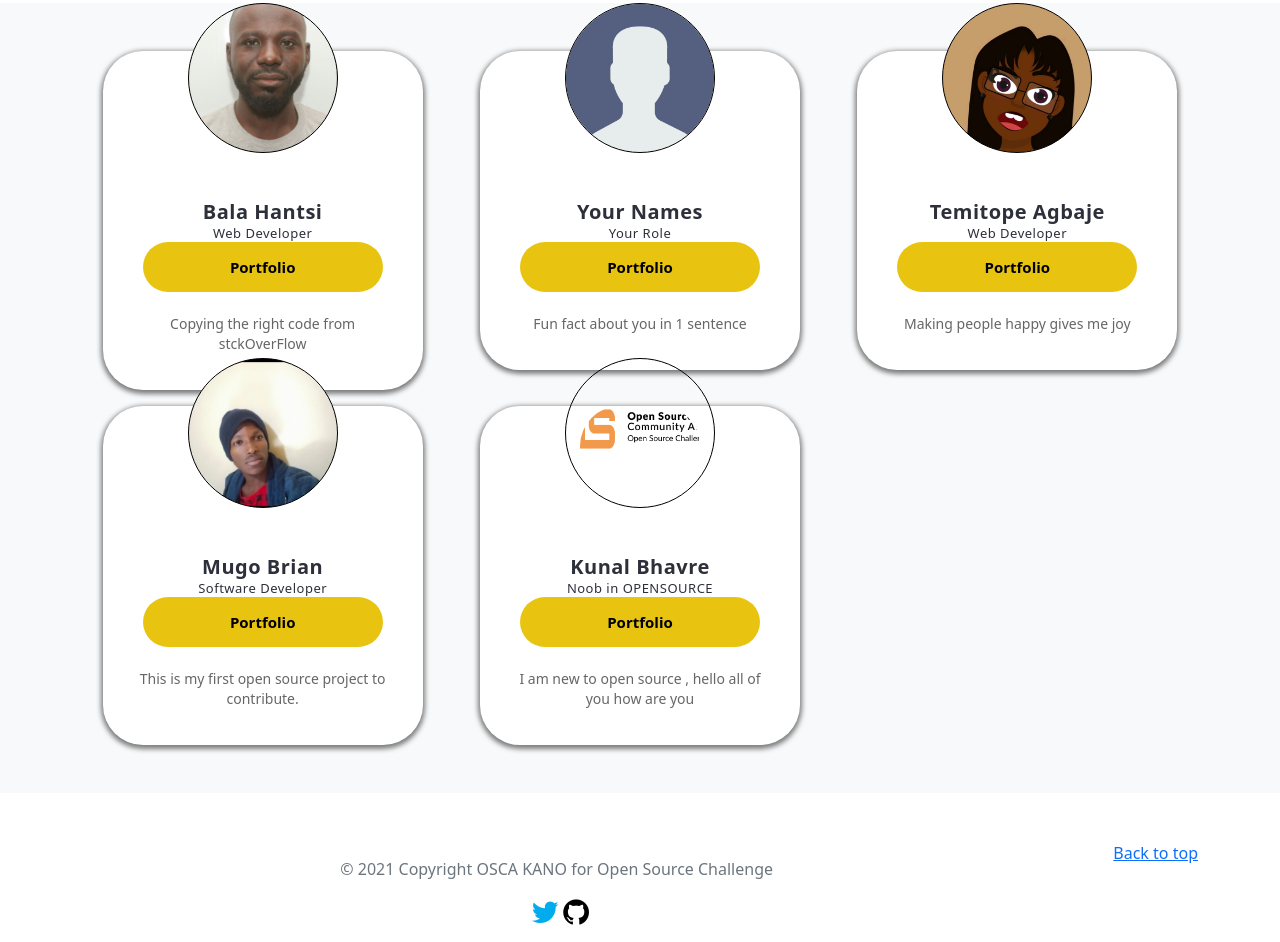
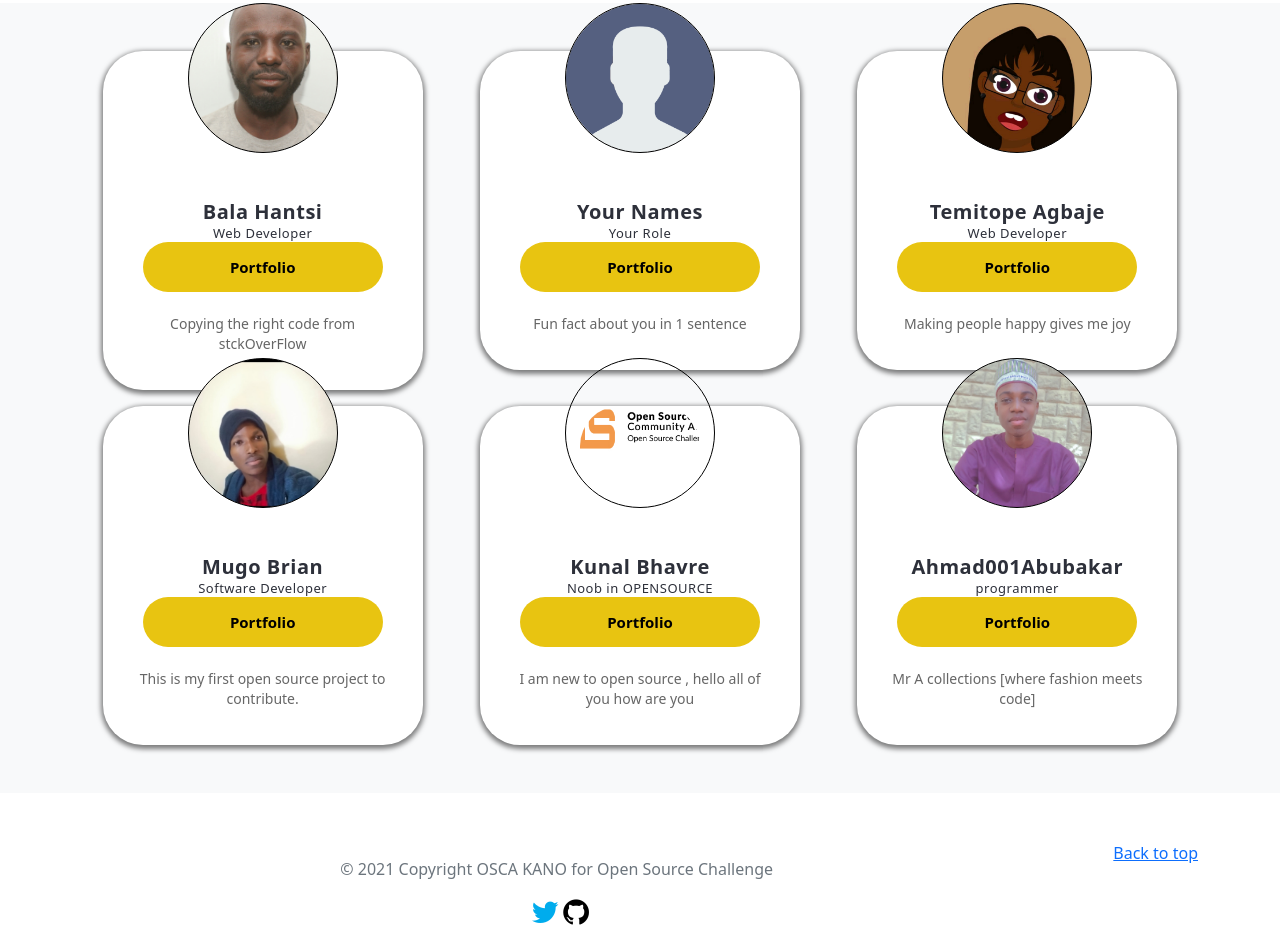
Before and after one commit to bhantsi/osca-opensource-challenge-2021, a plain HTML site: page index.html in a window 1280 px wide. Shown: the part 487-1429 px from the top of the page. Drawn offline with nearby package versions, Linux system fonts and the light colour scheme.

Commit message:
Mr A contribution

```diff
--- a/index.html
+++ b/index.html
@@ -202,7 +202,41 @@
                 </div>
 
           </div>
-          <!-- Paste your code below this line -->
+
+          <div class="col">
+            <div class="github-wrapper">
+                <div class="github-banner">
+                  <canvas
+                  width="120"
+                  height="50"
+                  style="background-image: url(./imgs/osca-banner.jpg)"
+                  ></canvas>
+                </div>
+                <div class="github-details">
+                  <div class="github-dp">
+                    <canvas
+                      width="150"
+                      height="150"
+
+                      style="background-image: url('./imgs/Mr A.jpg')"
+                    ></canvas>
+                  </div>
+                  <div class="github-name">
+                    <h2><b>Ahmad001Abubakar</b><span>programmer</span></h2>
+                  </div>
+                  <div class="github-button">
+                    <a href="http://www.instagram.com/ahmadabkr_001?
+                    igsh=am5tNDdmbHcya2M2&utm_source=qr">Portfolio</a>
+                  </div>
+                  <div class="github-bio">
+                    <p style="text-align: center">Mr A collections
+                      [where fashion meets code]
+                    </p>
+                  </div>
+                </div>
+              </div>
+
+        </div>
 
 
 
```
Also changed, not shown: imgs/Mr A.JPG (added), 1 other file.
